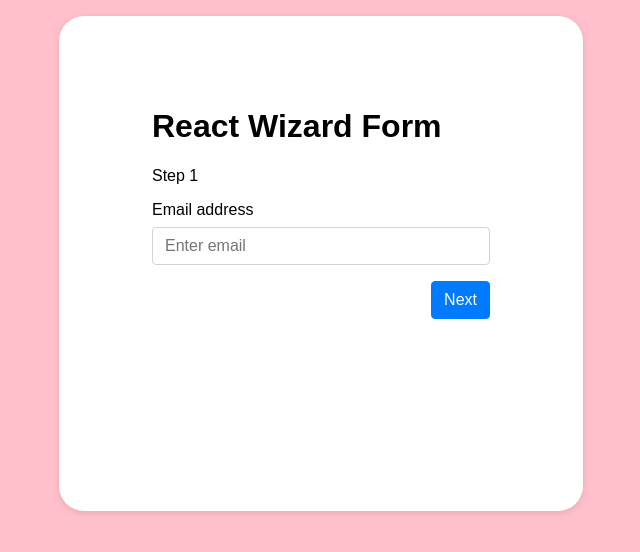
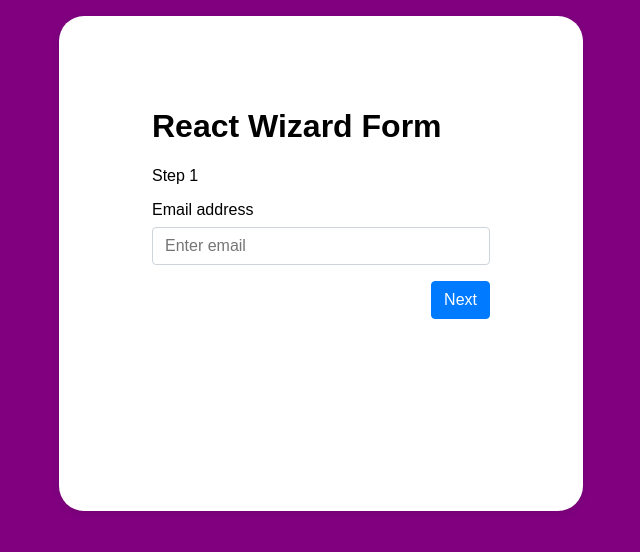
Before and after one commit to rickybee-cloud/wizard-form, a React (Vite) app: page / in a window 1280 px wide. Shown: the top 552 px of the page, without its empty margins (319-959 px from the left). Built offline with nearby package versions, Linux system fonts and the light colour scheme.

Commit message:
Change background color to purple

```diff
--- a/src/index.css
+++ b/src/index.css
@@ -1,7 +1,7 @@
 body {
   margin: 1rem;
   font-family: sans-serif;
-  background-color: pink;
+  background-color: purple;
 }
 
 .container {
```
